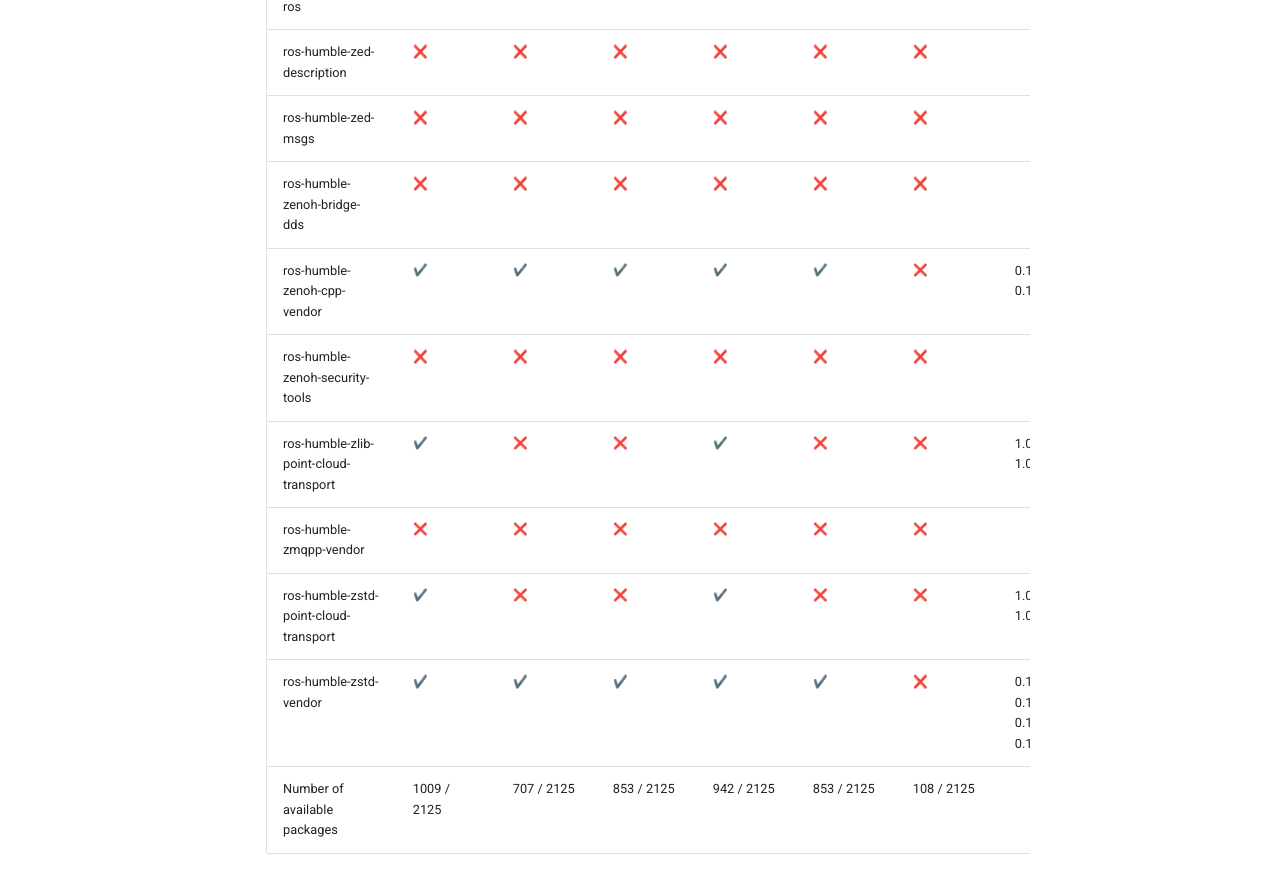
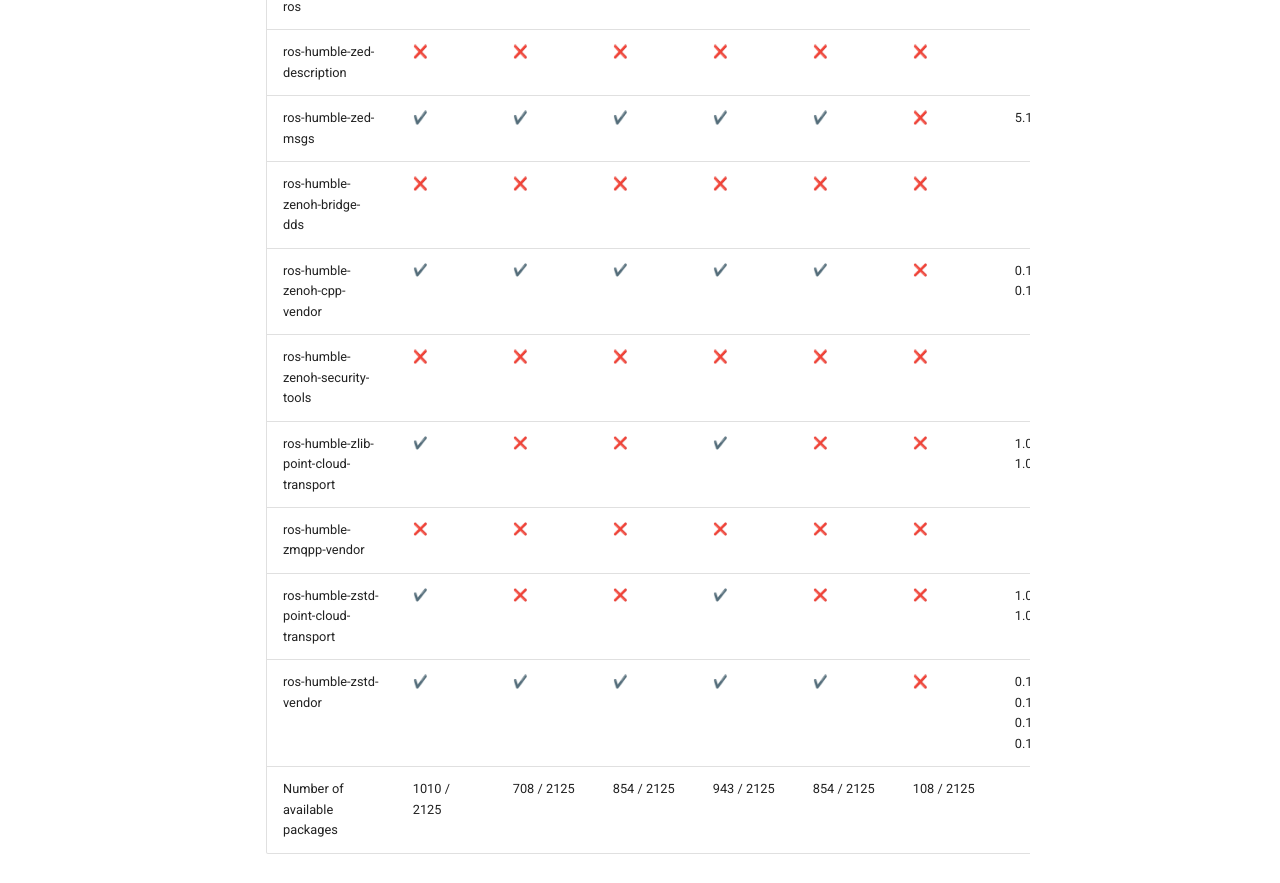
Before and after one commit to RoboStack/robostack.github.io, an MkDocs documentation site: the page built from docs/humble.md, in a window 1280 px wide and 1400 px high, scrolled down 173255 px. Shown: the part 462-1345 px from the top of the window. Built offline with MkDocs 1.6.1 and Material for MkDocs 9.7.7, drawn with Linux system fonts in a browser that asks for light colours; emoji names are drawn with the system emoji font; comment, search, counter and statistics services are not loaded.

Commit message:
Update tables

```diff
--- a/docs/humble.md
+++ b/docs/humble.md
@@ -2117,7 +2117,7 @@
 | ros-humble-yasmin-viewer | :x: { data-sort='0' } | :x: { data-sort='0' } | :x: { data-sort='0' } | :x: { data-sort='0' } | :x: { data-sort='0' } | :x: { data-sort='0' } |   |
 | ros-humble-zbar-ros | :heavy_check_mark: { data-sort='1' } | :x: { data-sort='0' } | :x: { data-sort='0' } | :x: { data-sort='0' } | :x: { data-sort='0' } | :x: { data-sort='0' } | 0.4.0  |
 | ros-humble-zed-description | :x: { data-sort='0' } | :x: { data-sort='0' } | :x: { data-sort='0' } | :x: { data-sort='0' } | :x: { data-sort='0' } | :x: { data-sort='0' } |   |
-| ros-humble-zed-msgs | :x: { data-sort='0' } | :x: { data-sort='0' } | :x: { data-sort='0' } | :x: { data-sort='0' } | :x: { data-sort='0' } | :x: { data-sort='0' } |   |
+| ros-humble-zed-msgs | :heavy_check_mark: { data-sort='1' } | :heavy_check_mark: { data-sort='1' } | :heavy_check_mark: { data-sort='1' } | :heavy_check_mark: { data-sort='1' } | :heavy_check_mark: { data-sort='1' } | :x: { data-sort='0' } | 5.1.1  |
 | ros-humble-zenoh-bridge-dds | :x: { data-sort='0' } | :x: { data-sort='0' } | :x: { data-sort='0' } | :x: { data-sort='0' } | :x: { data-sort='0' } | :x: { data-sort='0' } |   |
 | ros-humble-zenoh-cpp-vendor | :heavy_check_mark: { data-sort='1' } | :heavy_check_mark: { data-sort='1' } | :heavy_check_mark: { data-sort='1' } | :heavy_check_mark: { data-sort='1' } | :heavy_check_mark: { data-sort='1' } | :x: { data-sort='0' } | 0.1.0, 0.1.2, 0.1.8  |
 | ros-humble-zenoh-security-tools | :x: { data-sort='0' } | :x: { data-sort='0' } | :x: { data-sort='0' } | :x: { data-sort='0' } | :x: { data-sort='0' } | :x: { data-sort='0' } |   |
@@ -2125,4 +2125,4 @@
 | ros-humble-zmqpp-vendor | :x: { data-sort='0' } | :x: { data-sort='0' } | :x: { data-sort='0' } | :x: { data-sort='0' } | :x: { data-sort='0' } | :x: { data-sort='0' } |   |
 | ros-humble-zstd-point-cloud-transport | :heavy_check_mark: { data-sort='1' } | :x: { data-sort='0' } | :x: { data-sort='0' } | :heavy_check_mark: { data-sort='1' } | :x: { data-sort='0' } | :x: { data-sort='0' } | 1.0.11, 1.0.13  |
 | ros-humble-zstd-vendor | :heavy_check_mark: { data-sort='1' } | :heavy_check_mark: { data-sort='1' } | :heavy_check_mark: { data-sort='1' } | :heavy_check_mark: { data-sort='1' } | :heavy_check_mark: { data-sort='1' } | :x: { data-sort='0' } | 0.15.13, 0.15.14, 0.15.16, 0.15.2  |
-| Number of available packages |  1009 / 2125 | 707 / 2125 | 853 / 2125 | 942 / 2125 | 853 / 2125 | 108 / 2125 |
+| Number of available packages |  1010 / 2125 | 708 / 2125 | 854 / 2125 | 943 / 2125 | 854 / 2125 | 108 / 2125 |
```
